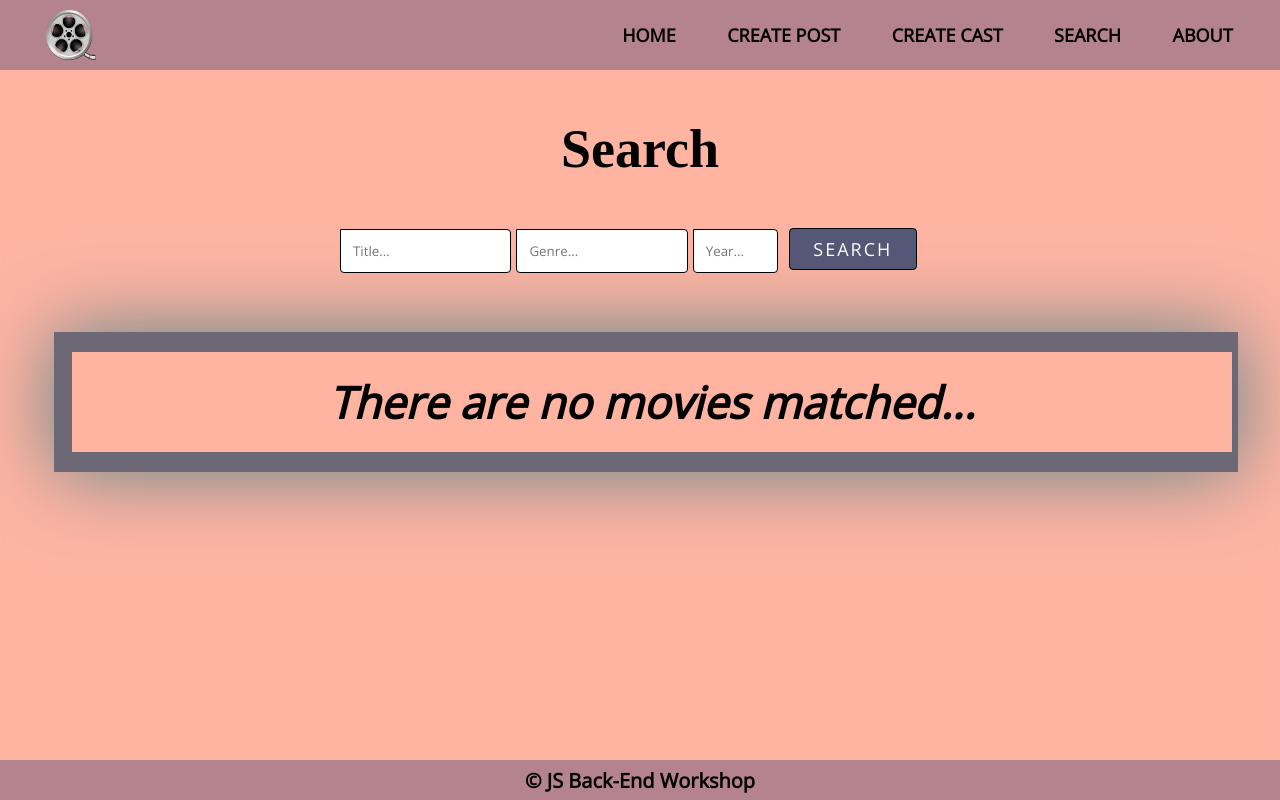
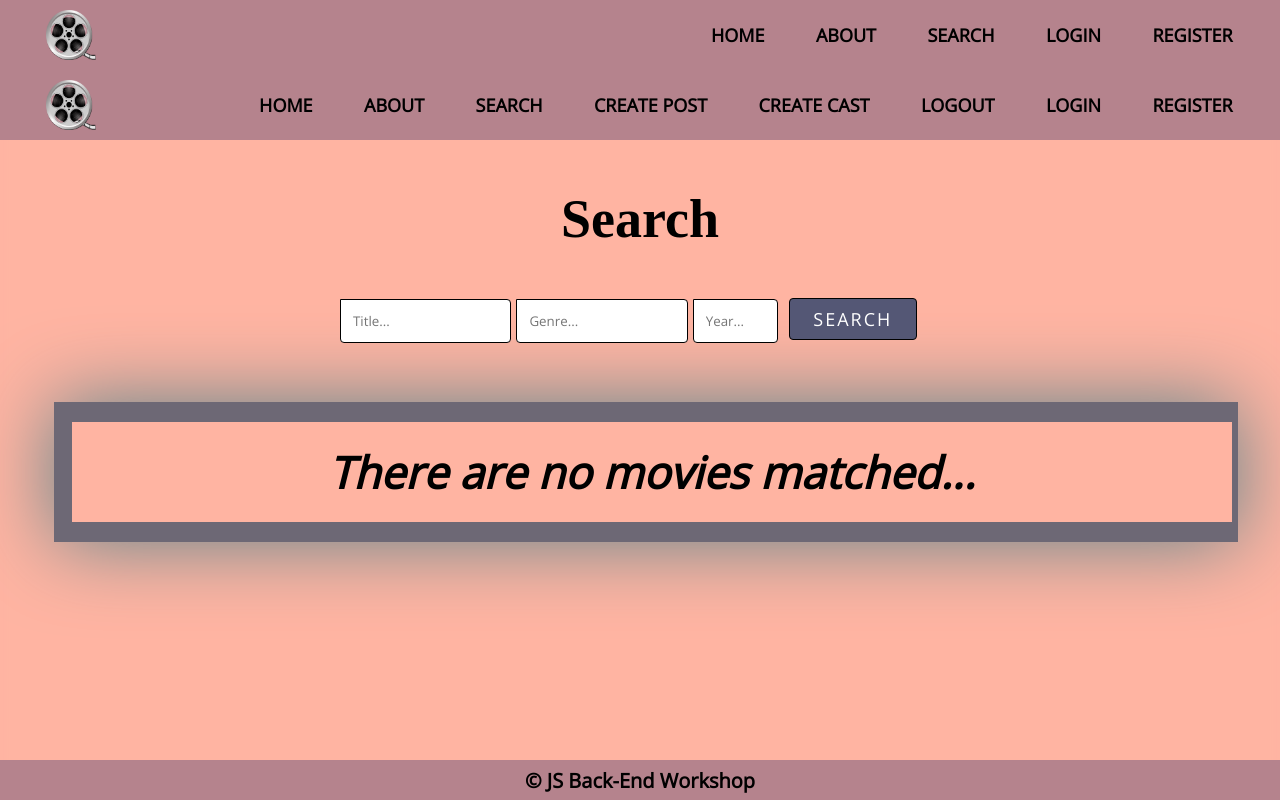
Before and after one commit to fanerotim/JS-Web--Express.JS-Workshop--Movie-Magic, a Node server app: template src/views/search.hbs in a window 1280 px wide. Run offline with Node 20, Linux system fonts and the light colour scheme; the template is opened without the code that fills it, so the values that code supplies are empty; some libraries are stand-ins or nearby versions.

Commit message:
Set up navigation to load dynamically, created main view

```diff
--- a/src/controllers/homeController.js
+++ b/src/controllers/homeController.js
@@ -5,7 +5,8 @@ const Movies = require('../models/Movies');
 router.get('/', async (req, res) => {
 
     const movies = await Movies.find().lean();
-    res.render('home', {layout: false, movies});
+    let token = req.headers.cookie;
+    res.render('home', {movies, token});
 })
 
 module.exports = router;
--- a/src/controllers/loginController.js
+++ b/src/controllers/loginController.js
@@ -1,8 +1,11 @@
 const express = require('express');
 const router = express.Router();
 const bcrypt = require('bcrypt');
+const jwt = require('jsonwebtoken')
 
 const User = require('../models/User');
+
+let SECRET = 'mySecret'
 
 router.get('/login', (req, res) => {
     res.render('login', { layout: false });
@@ -21,6 +24,8 @@ router.post('/login', express.urlencoded({ extended: false }), async (req, res)
     let result = await bcrypt.compare(password, hashedPassword);
 
     if (result) {
+        let token = jwt.sign(email, SECRET);
+        res.cookie('auth', token);
         res.redirect('/')
     } else {
         res.send('Incorrect email or password. Please try again')
--- a/src/controllers/registerController.js
+++ b/src/controllers/registerController.js
@@ -31,6 +31,9 @@ router.post('/register', express.urlencoded({extended: false}), async (req, res)
         password: hashedPassword
     })
 
+    const token = jwt.sign({email}, SECRET);
+    res.cookie('auth', token)
+
     res.redirect('/');
 })
 
--- /dev/null
+++ b/src/views/layouts/main.hbs
@@ -0,0 +1,45 @@
+<!DOCTYPE html>
+<html lang="en">
+
+<head>
+    <meta charset="UTF-8">
+    <title>Login Page</title>
+
+    <!-- Do not forget to change the path to the css file -->
+    <link href="./static/css/style.css" type="text/css" rel="stylesheet">
+</head>
+
+<body>
+
+    <div id="box">
+        <nav>
+            <!-- Do not forget to change the path to the image -->
+            <img src="./static/img/logo.webp" alt="logo">
+
+            <ul class="menu">
+                <li><a href="/">Home</a></li>
+                <li><a href="/about">About</a></li>
+                <li><a href="/search">Search</a></li>
+                {{#if token}}
+                <li><a href="/create">Create Post</a></li>
+                <li><a href="/create-cast">Create Cast</a></li>
+                <li><a href="/logout">Logout</a></li>
+                {{else}}
+                <li><a href="/login">Login</a></li>
+                <li><a href="/register">Register</a></li>
+                {{/if}}
+            </ul>
+
+        </nav>
+
+        {{{body}}}
+
+
+        <footer>
+            © JS Back-End Workshop
+        </footer>
+    </div>
+
+</body>
+
+</html>
--- a/src/views/search.hbs
+++ b/src/views/search.hbs
@@ -17,10 +17,15 @@
 
             <ul class="menu">
                 <li><a href="/">Home</a></li>
+                <li><a href="/about">About</a></li>
+                <li><a href="/search">Search</a></li>
+                <!--Users-->
                 <li><a href="/create">Create Post</a></li>
                 <li><a href="/create-cast">Create Cast</a></li>
-                <li><a href="/search">Search</a></li>
-                <li><a href="/about">About</a></li>
+                <li><a href="/logout">Logout</a></li>
+                <!--Guest-->
+                <li><a href="/login">Login</a></li>
+                <li><a href="/register">Register</a></li>
             </ul>
 
         </nav>
```
Also changed, not shown: src/views/details.hbs (+7 -2 lines), src/views/home.hbs (+0 -36 lines), src/views/login.hbs (+8 -8 lines), src/views/search-result.hbs (+7 -2 lines).
